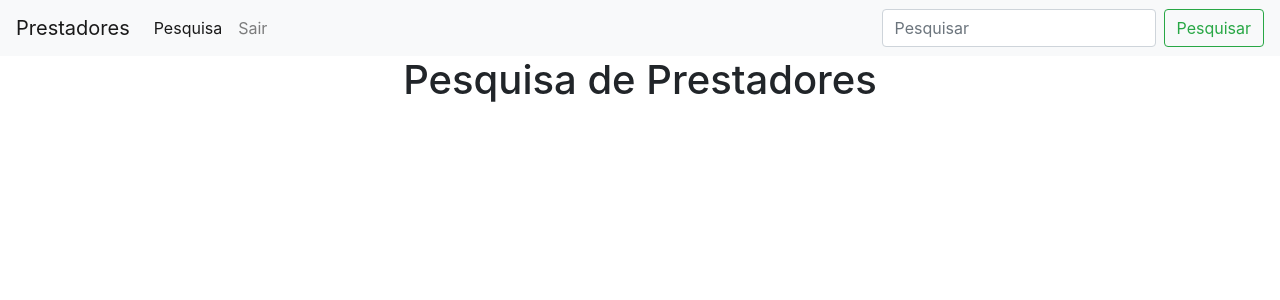
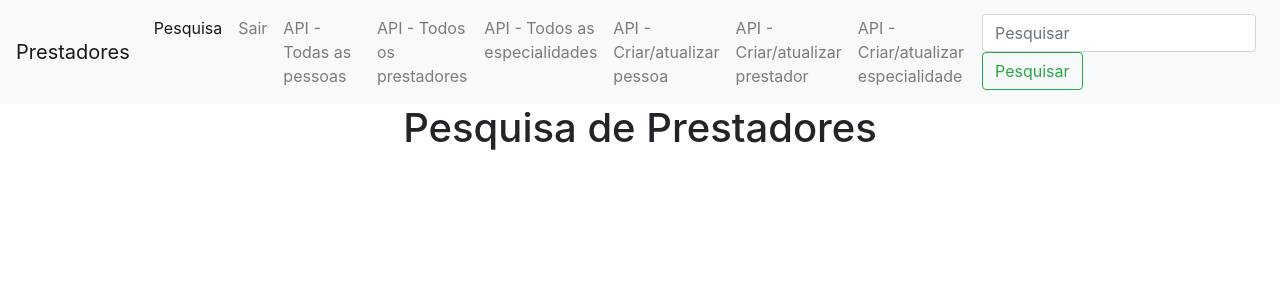
Before and after one commit to jvsantillo/iapl201901, a Django app: page /prestadores/ in a window 1280 px wide. Shown: the top 300 px of the page. Run offline with Django 3.2, Linux system fonts and the light colour scheme; the visitor is signed in with stand-in values (Sample User, id 1); some libraries are stand-ins or nearby versions.

Commit message:
Criando links para API

```diff
--- a/prestadores/templates/prestadores/index.html
+++ b/prestadores/templates/prestadores/index.html
@@ -56,7 +56,8 @@
 
   <nav class="navbar navbar-expand-lg navbar-light bg-light">
     <a class="navbar-brand" href="#">Prestadores</a>
-        <button class="navbar-toggler" type="button" data-toggle="collapse" data-target="#conteudoNavbarSuportado" aria-controls="conteudoNavbarSuportado" aria-expanded="false" aria-label="Alterna navegação">
+    <button class="navbar-toggler" type="button" data-toggle="collapse" data-target="#conteudoNavbarSuportado"
+      aria-controls="conteudoNavbarSuportado" aria-expanded="false" aria-label="Alterna navegação">
       <span class="navbar-toggler-icon"></span>
     </button>
 
@@ -68,9 +69,28 @@
         <li class="nav-item">
           <a class="nav-link" href={% url 'logout' %}>Sair</a>
         </li>
+        <li class="nav-item">
+          <a class="nav-link" href="prestadores/api/all_persons_list">API - Todas as pessoas</a>
+        </li>
+        <li class="nav-item">
+          <a class="nav-link" href="prestadores/api/all_suppliers_list">API - Todos os prestadores</a>
+        </li>
+        <li class="nav-item">
+          <a class="nav-link" href="prestadores/api/all_expertises_list">API - Todos as especialidades</a>
+        </li>
+        <li class="nav-item">
+          <a class="nav-link" href="prestadores/api/create_person">API - Criar/atualizar pessoa</a>
+        </li>
+        <li class="nav-item">
+          <a class="nav-link" href="prestadores/api/create_supplier">API - Criar/atualizar prestador</a>
+        </li>
+        <li class="nav-item">
+          <a class="nav-link" href="prestadores/api/create_expertise">API - Criar/atualizar especialidade</a>
+        </li>
       </ul>
       <form type="get" action="search_persons" class="form-inline my-2 my-lg-0">
-            <input id="search_box" name="search_box" class="form-control mr-sm-2" type="text" placeholder="Pesquisar" aria-label="Pesquisar">
+        <input id="search_box" name="search_box" class="form-control mr-sm-2" type="text" placeholder="Pesquisar"
+          aria-label="Pesquisar">
         <button id="search_submit" class="btn btn-outline-success my-2 my-sm-0" type="submit">Pesquisar</button>
       </form>
     </div>
```
Lines whose indentation alone changed are shown as unchanged.
